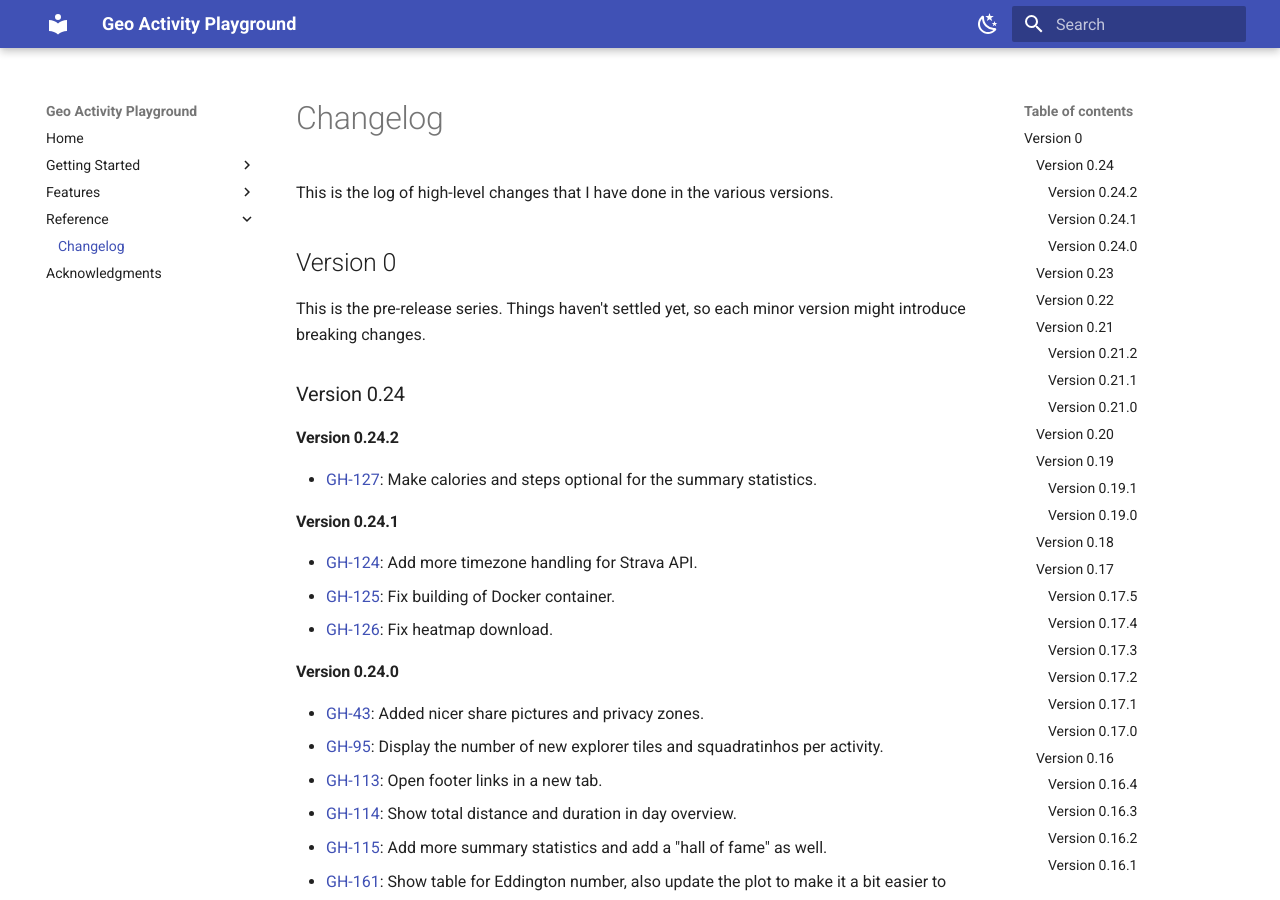
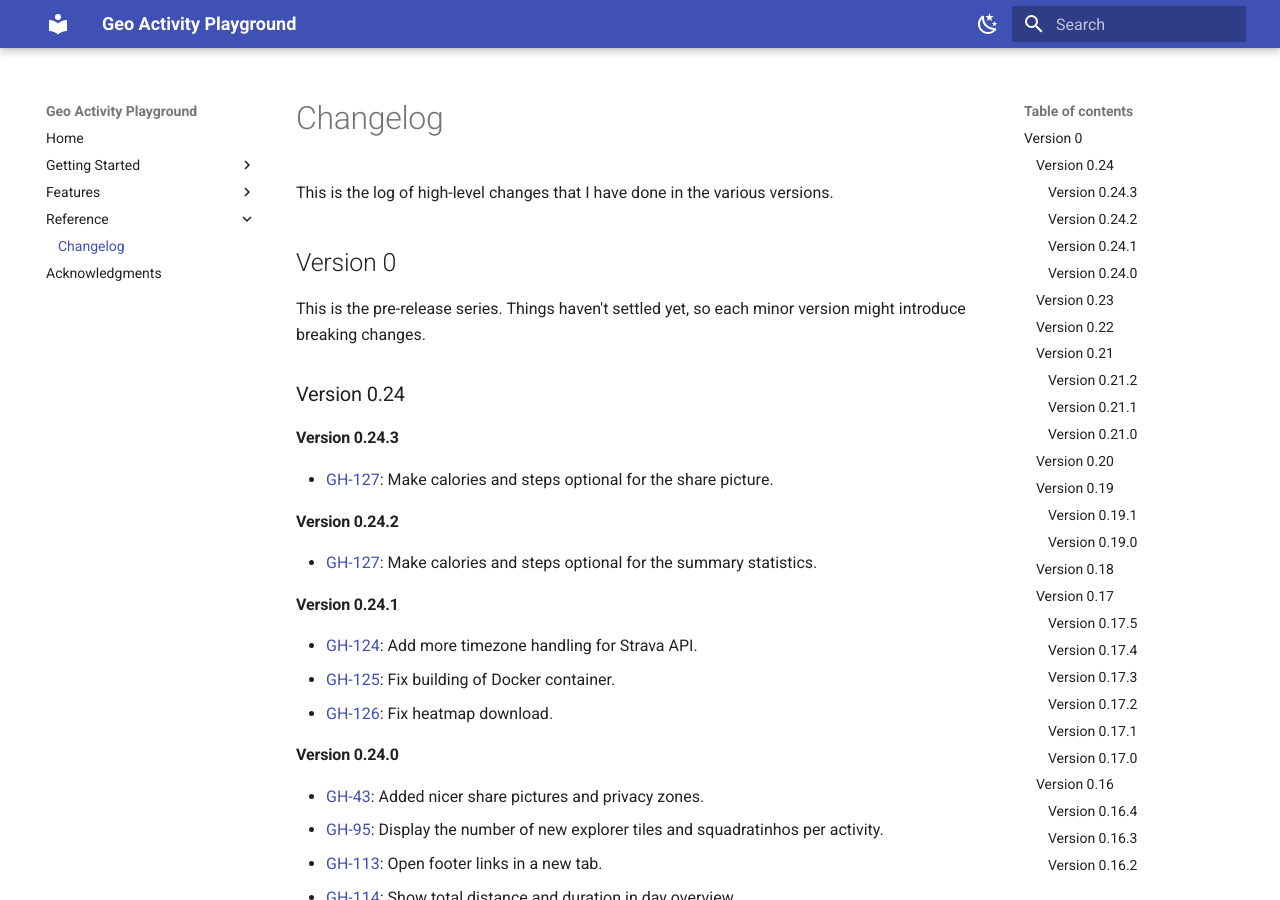
Before and after one commit to martin-ueding/geo-activity-playground, an MkDocs documentation site: the page built from docs/reference/changelog.md, in a window 1280 px wide and 900 px high. Built offline with MkDocs 1.6.1 and Material for MkDocs 9.7.7, drawn with Linux system fonts in a browser that asks for light colours.

Commit message:
Changelog entry

```diff
--- a/docs/reference/changelog.md
+++ b/docs/reference/changelog.md
@@ -7,6 +7,10 @@ This is the log of high-level changes that I have done in the various versions.
 This is the pre-release series. Things haven't settled yet, so each minor version might introduce breaking changes.
 
 ### Version 0.24
+
+#### Version 0.24.3
+
+- [GH-127](https://github.com/martin-ueding/geo-activity-playground/issues/127): Make calories and steps optional for the share picture.
 
 #### Version 0.24.2
 
```
